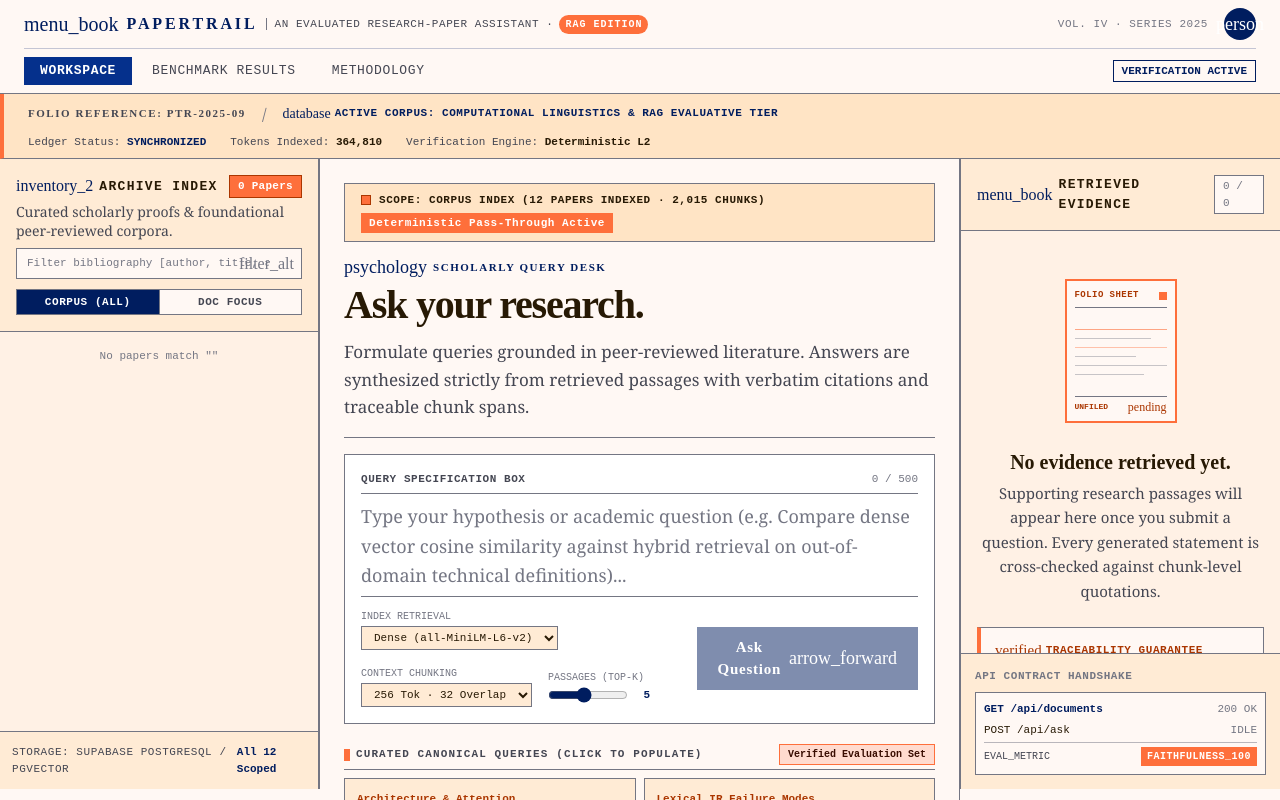
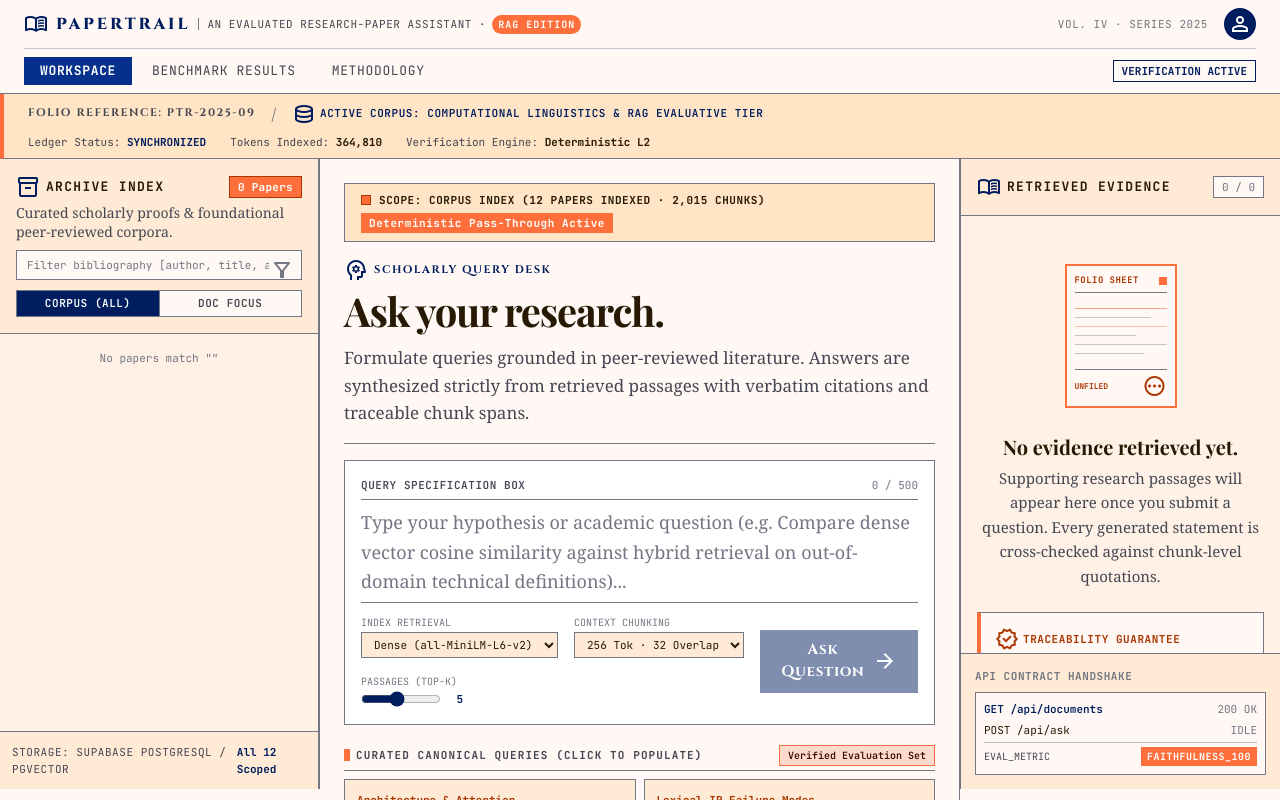
Before and after one commit to naitaj/PaperTrail, a Next.js app in the folder web/: page / in a window 1280 px wide. Shown: the top 800 px of the page. Built offline with nearby package versions, Linux system fonts and the light colour scheme; no server answers; the database is empty; a web font is replaced by a local one.

Commit message:
fix(css): move google fonts @import rules before tailwindcss import

```diff
--- a/web/package.json
+++ b/web/package.json
@@ -4,6 +4,7 @@
   "private": true,
   "scripts": {
     "dev": "next dev",
+    "dev:webpack": "next dev --webpack",
     "build": "next build --webpack",
     "start": "next start",
     "lint": "eslint"
--- a/web/src/app/globals.css
+++ b/web/src/app/globals.css
@@ -1,7 +1,8 @@
-@import "tailwindcss";
 @import url("https://fonts.googleapis.com/css2?family=Cinzel:wght@600;700;800;900&family=Playfair+Display:ital,wght@0,600;0,700;0,800;0,900;1,600;1,700&display=swap");
 @import url("https://fonts.googleapis.com/css2?family=EB+Garamond:ital,wght@0,400..800;1,400..800&family=JetBrains+Mono:ital,wght@0,300..800;1,300..800&family=Source+Serif+4:ital,opsz,wght@0,8..60,400..900;1,8..60,400..900&display=swap");
 @import url("https://fonts.googleapis.com/css2?family=Material+Symbols+Outlined:opsz,wght,FILL,GRAD@20..48,100..700,0..1,-50..200");
+
+@import "tailwindcss";
 
 @theme {
   --color-surface: #fff8f4;
```
